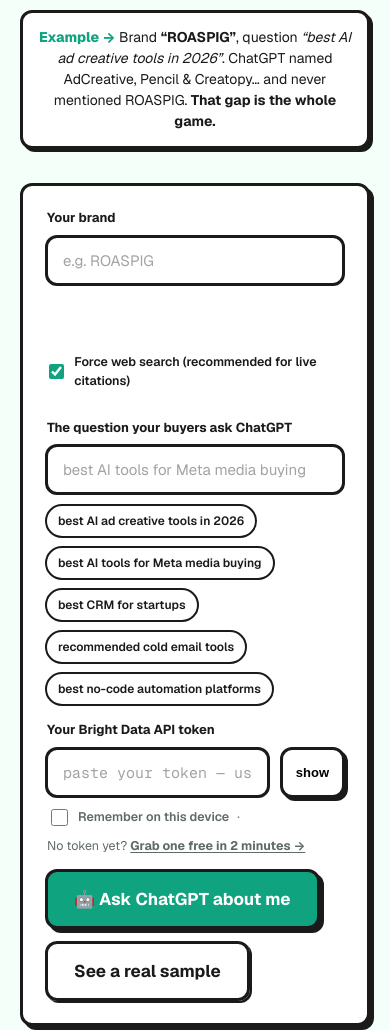
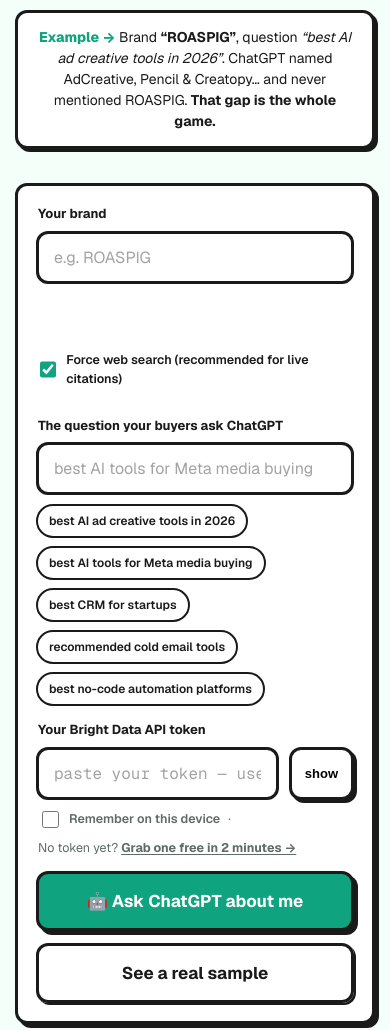
Before and after one commit to yaronbeen/bright-data-chatgpt-visibility-checker, a website: page public/index.html in a window 390 px wide. Shown: the part 836-1866 px from the top of the page. Drawn offline with nearby package versions, Linux system fonts and the light colour scheme.

Commit message:
Mobile responsiveness: 16px inputs (no iOS focus-zoom), full-width stacked action buttons, tighter gutters + sub-380px title scaling, overflow-x guard

```diff
--- a/public/index.html
+++ b/public/index.html
@@ -20,7 +20,7 @@
     --mono:'Geist Mono',ui-monospace,'SF Mono',Menlo,monospace;
   }
   *{box-sizing:border-box} html{scroll-behavior:smooth}
-  body{margin:0;background:var(--bg);color:var(--fg);font-family:var(--sans);-webkit-font-smoothing:antialiased;line-height:1.5;
+  body{margin:0;background:var(--bg);color:var(--fg);font-family:var(--sans);-webkit-font-smoothing:antialiased;line-height:1.5;overflow-x:hidden;
     background-image:radial-gradient(var(--border) 0.6px,transparent 0.6px);background-size:22px 22px;background-position:-11px -11px;background-attachment:fixed}
   ::selection{background:var(--accent);color:#fff}
   a{color:inherit}
@@ -33,7 +33,7 @@
   .btn-primary{background:var(--accent);color:#fff}
   .btn-ghost{background:transparent;box-shadow:2px 2px 0 var(--border)}
   .btn-lg{padding:16px 26px;font-size:17px}
-  .input,select{width:100%;background:var(--surface);border:var(--bw) solid var(--border);border-radius:var(--radius);padding:13px 15px;font-size:15px;font-family:var(--sans);color:var(--fg);outline:none;transition:box-shadow .15s}
+  .input,select{width:100%;background:var(--surface);border:var(--bw) solid var(--border);border-radius:var(--radius);padding:13px 15px;font-size:16px;font-family:var(--sans);color:var(--fg);outline:none;transition:box-shadow .15s}
   .input:focus,select:focus{box-shadow:var(--shadow) var(--shadow) 0 var(--accent)}
   .input::placeholder{color:#a3a3a3}
   label.lab{display:block;font-weight:700;font-size:13px;margin:0 0 7px 2px}
@@ -110,7 +110,8 @@
   .export{display:flex;gap:12px;flex-wrap:wrap;margin-top:18px;align-items:center} .export .lab2{font-weight:800;font-size:13px}
   footer{margin:48px 0 30px;text-align:center} footer .love{font-weight:800;font-size:15px} footer .love a{text-decoration:underline;text-underline-offset:3px;text-decoration-thickness:2px}
   footer .pw{margin-top:8px;font-size:12px;color:#9a9a8f} footer .pw a{font-weight:700}
-  @media(max-width:680px){.steps,.stats{grid-template-columns:1fr}.grid2{grid-template-columns:1fr}.hero{padding:24px 0 4px}}
+  @media(max-width:680px){.wrap{padding:0 15px}.steps,.stats{grid-template-columns:1fr}.grid2{grid-template-columns:1fr}.hero{padding:24px 0 4px}.panel{padding:18px}.actions{flex-direction:column}.actions .btn{width:100%}}
+  @media(max-width:380px){h1.title{font-size:33px;letter-spacing:-1px}.hl{padding:0 10px}}
 </style>
 </head>
 <body>
```
